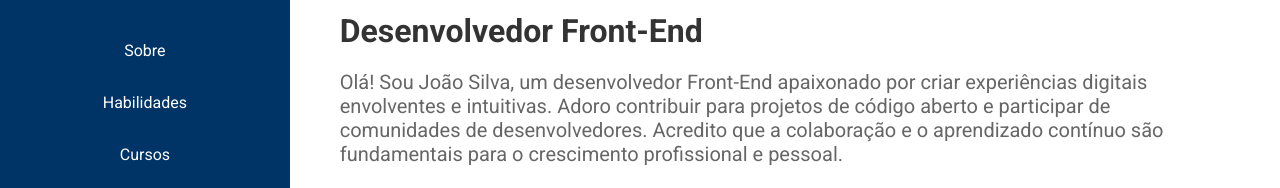
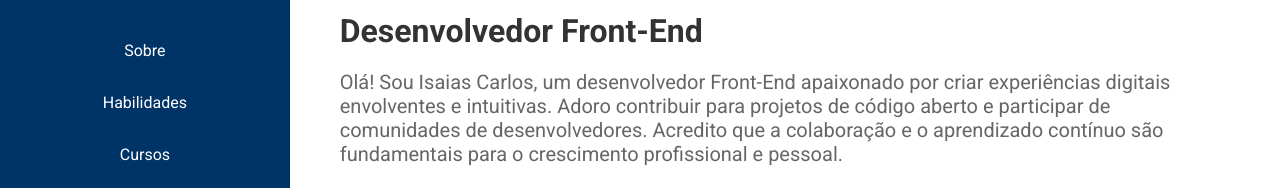
Before and after one commit to ICN153/myportfolio.oi, a plain HTML site: page index.html in a window 1280 px wide. Shown: the part 281-469 px from the top of the page. Drawn offline with Linux system fonts and the light colour scheme.

Commit message:
Add files via upload

```diff
--- a/index.html
+++ b/index.html
@@ -43,7 +43,7 @@
         <div class="content">
             <h1>Isaias Carlos</h1>
             <h2>Desenvolvedor Front-End</h2>
-            <p>Olá! Sou João Silva, um desenvolvedor Front-End apaixonado por criar experiências digitais envolventes e
+            <p>Olá! Sou Isaias Carlos, um desenvolvedor Front-End apaixonado por criar experiências digitais envolventes e
                 intuitivas. Adoro contribuir para projetos de código aberto e participar de comunidades de
                 desenvolvedores. Acredito que a colaboração e o aprendizado contínuo são fundamentais para o crescimento
                 profissional e pessoal.</p>
```
